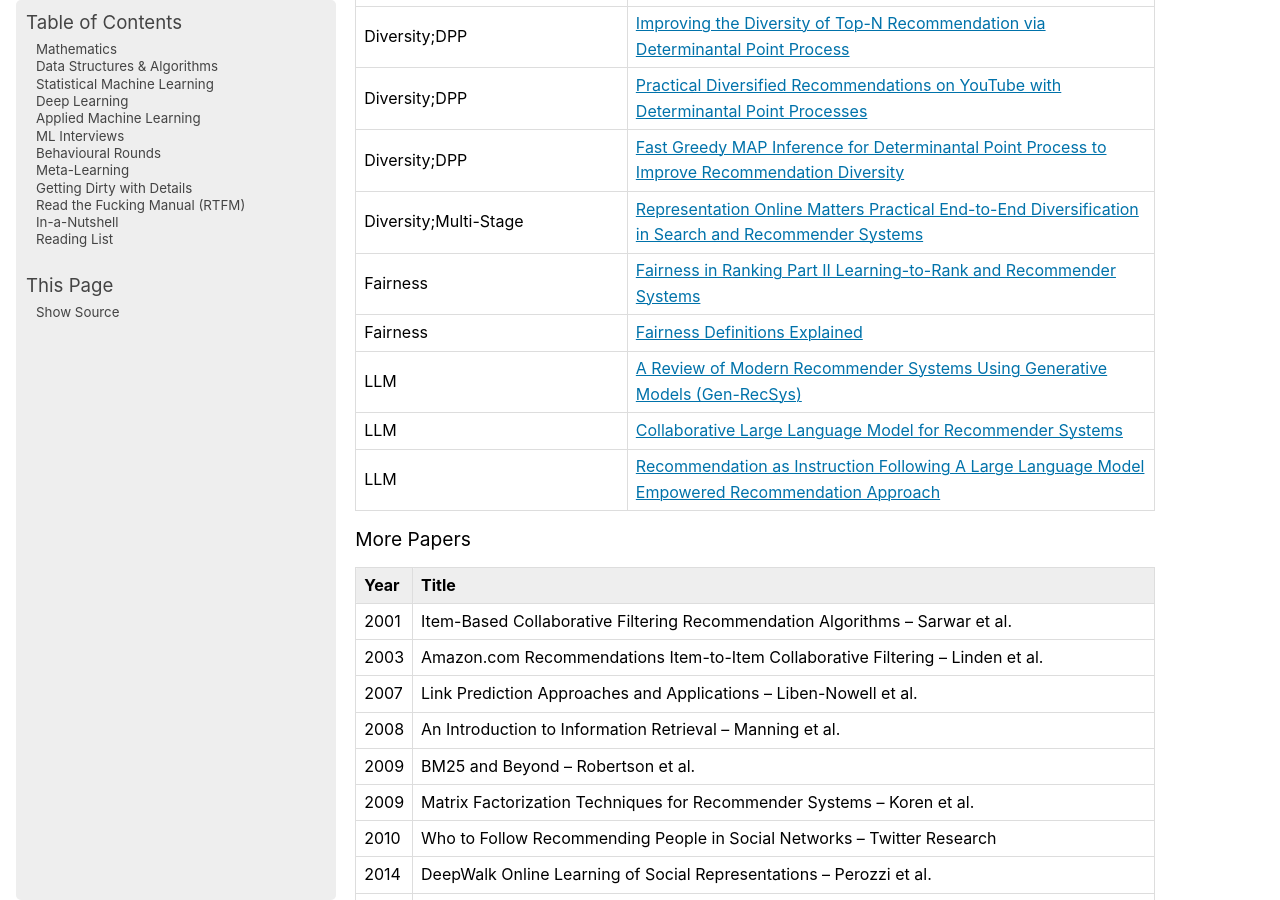
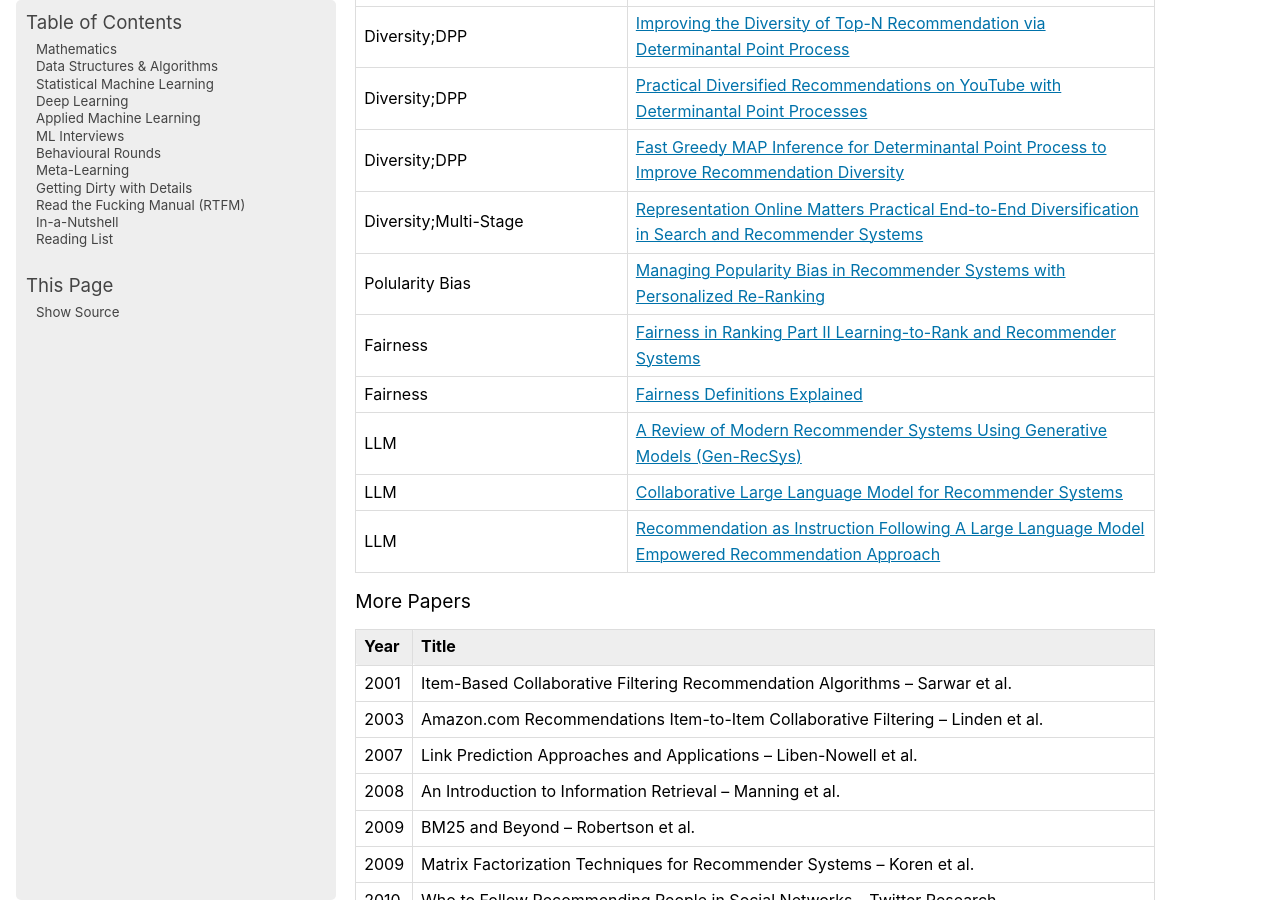
Before and after one commit to uselesstechjunks/leetcode, a Sphinx documentation site: the page built from docs/source/applied/methods/rs.rst, in a window 1280 px wide and 900 px high, scrolled down 10980 px. Built offline with Sphinx 7.4.7, drawn with Linux system fonts in a browser that asks for light colours; pages that are not in the unit, such as notebooks, are missing from menus.

Commit message:
Update rs.rst

```diff
--- a/docs/source/applied/methods/rs.rst
+++ b/docs/source/applied/methods/rs.rst
@@ -266,6 +266,7 @@ Key Papers
 		Diversity;DPP,`Practical Diversified Recommendations on YouTube with Determinantal Point Processes <https://jgillenw.com/cikm2018.pdf>`_
 		Diversity;DPP,`Fast Greedy MAP Inference for Determinantal Point Process to Improve Recommendation Diversity <https://proceedings.neurips.cc/paper_files/paper/2018/file/dbbf603ff0e99629dda5d75b6f75f966-Paper.pdf>`_
 		Diversity;Multi-Stage,`Representation Online Matters Practical End-to-End Diversification in Search and Recommender Systems <https://arxiv.org/pdf/2305.15534>`_
+		Polularity Bias,`Managing Popularity Bias in Recommender Systems with Personalized Re-Ranking <https://cdn.aaai.org/ocs/18199/18199-78818-1-PB.pdf>`_
 		Fairness,`Fairness in Ranking Part II Learning-to-Rank and Recommender Systems <https://dl.acm.org/doi/pdf/10.1145/3533380>`_
 		Fairness,`Fairness Definitions Explained <https://fairware.cs.umass.edu/papers/Verma.pdf>`_
 		LLM,`A Review of Modern Recommender Systems Using Generative Models (Gen-RecSys) <https://arxiv.org/abs/2404.00579>`_
```
